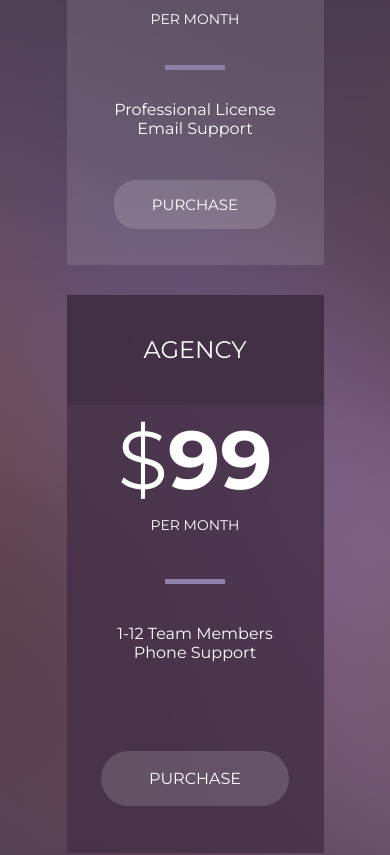
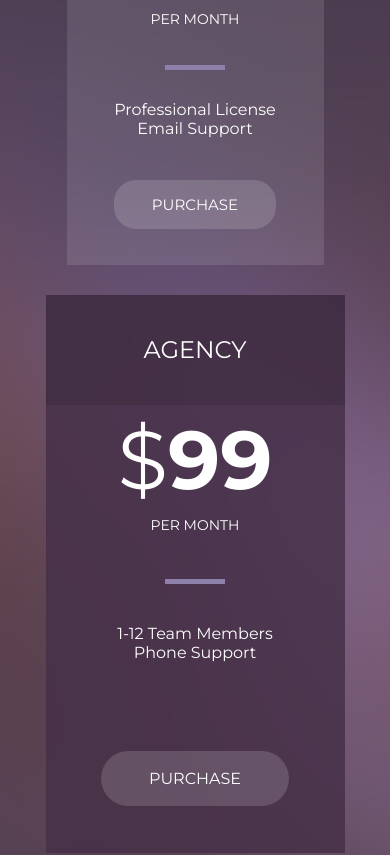
Before and after one commit to SokolSerV/Step_Project_Forkio, a website: page index.html in a window 390 px wide. Shown: the part 803-1658 px from the top of the page. Drawn offline with nearby package versions, Linux system fonts and the light colour scheme; files that its build step writes are made by us from their sources; files whose address does not match are found by name.

Commit message:
hot fix 31.01

```diff
--- a/src/scss/pricing.scss
+++ b/src/scss/pricing.scss
@@ -60,7 +60,7 @@
     column-gap: 25px;
     row-gap: 30px;
   }
-  @media (max-width: 600px) {
+  @media (max-width: 642px) {
     grid-template-columns: repeat(2, minmax(auto, 257px));
   }
   @media (max-width: 480px) {
@@ -87,7 +87,7 @@
       justify-self: self-end;
     }
   }
-  @media (max-width: 600px) {
+  @media (max-width: 642px) {
     width: 100%;
     &:nth-child(3) {
       width: 100%;
@@ -96,6 +96,7 @@
 
   @media (max-width: 480px) {
     &:nth-child(3) {
+      width: 299px;
       justify-self: center;
     }
   }
```
